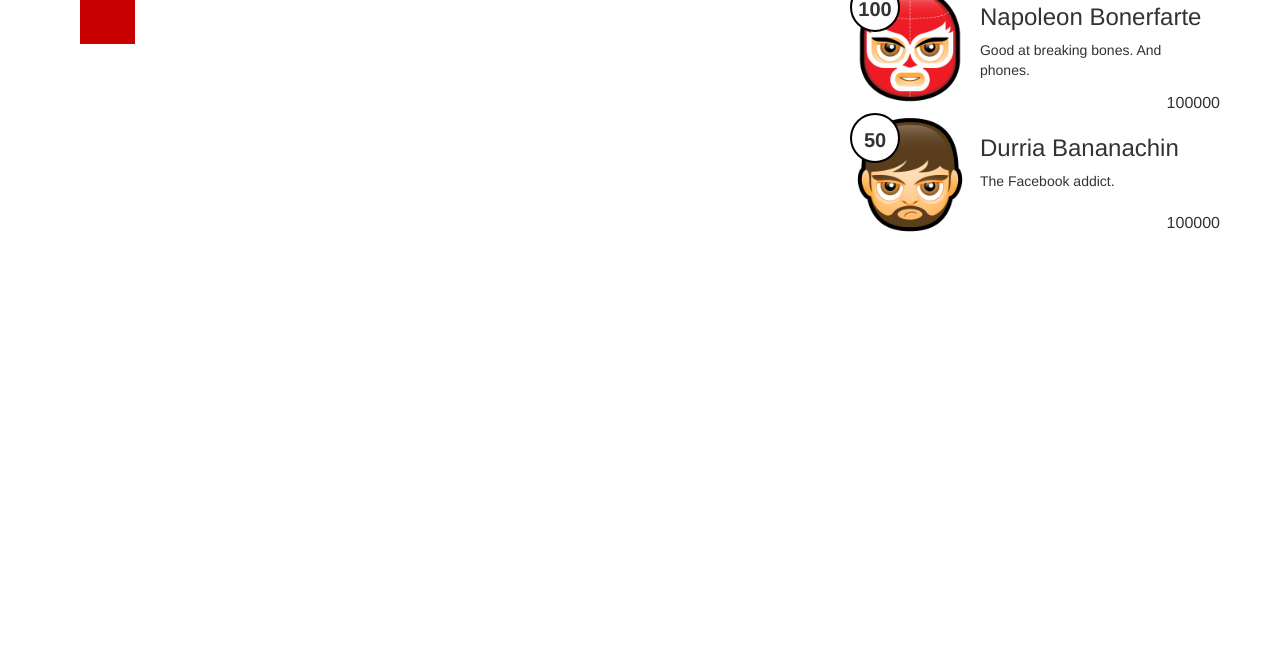
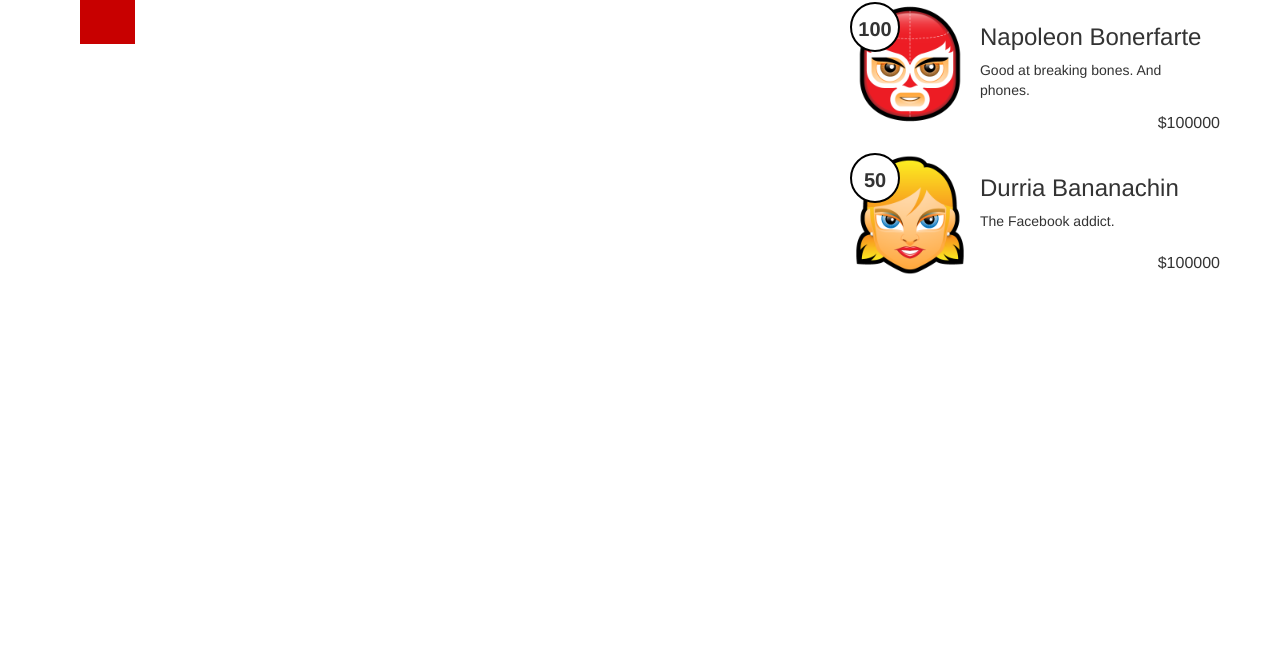
Before and after one commit to guts2014/HoboSort, a plain HTML site: page index.html in a window 1280 px wide. Shown: the part 151-800 px from the top of the page. Drawn offline with Linux system fonts and the light colour scheme.

Commit message:
Fixed Employee spacing.

```diff
--- a/css/main.css
+++ b/css/main.css
@@ -19,6 +19,7 @@ header img{
 
 .employee-container {
 	position: relative;
+	margin-top: 20px;
 }
 
 .employee-container .employee-count{
@@ -49,4 +50,5 @@ header img{
 
 .employee-container .employee-icon img{
 	width: 120px;
+	top: 2px;
 }
--- a/index.html
+++ b/index.html
@@ -54,7 +54,7 @@
                             <h3>{{employee.name}}</h3>
                             <p>{{employee.description}}</p>
                         </div>
-                        <div class="employee-price">{{employee.price}}</div>
+                        <div class="employee-price">${{employee.price}}</div>
                         <div class="employee-count">{{employee.count}}</div>
                     </div>
                 </div>
--- a/js/app.js
+++ b/js/app.js
@@ -14,7 +14,7 @@ hoboApp.controller('gameController', function($scope){
 			description: 'The Facebook addict.',
 			price: 100000,
 			count: 50,
-			src: "img/employee2.png"
+			src: "img/employee3.png"
 		}
 	];
 });
```
